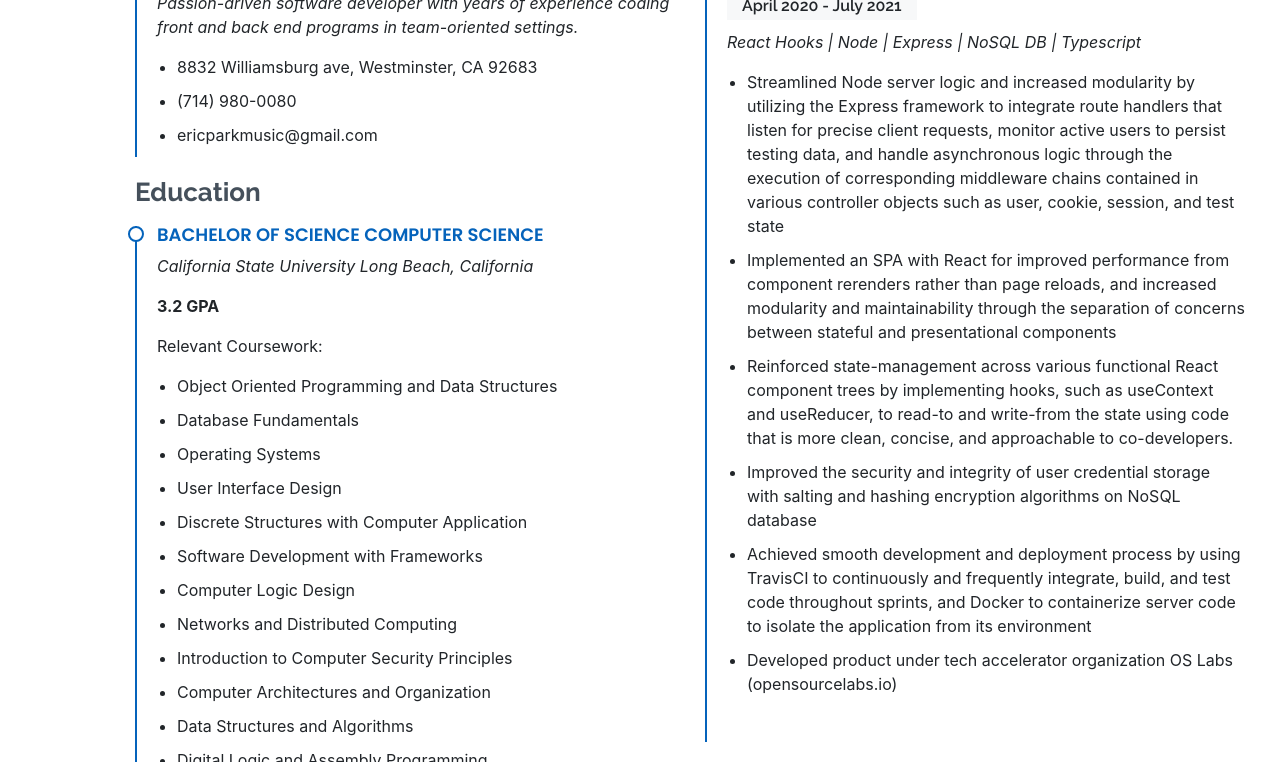
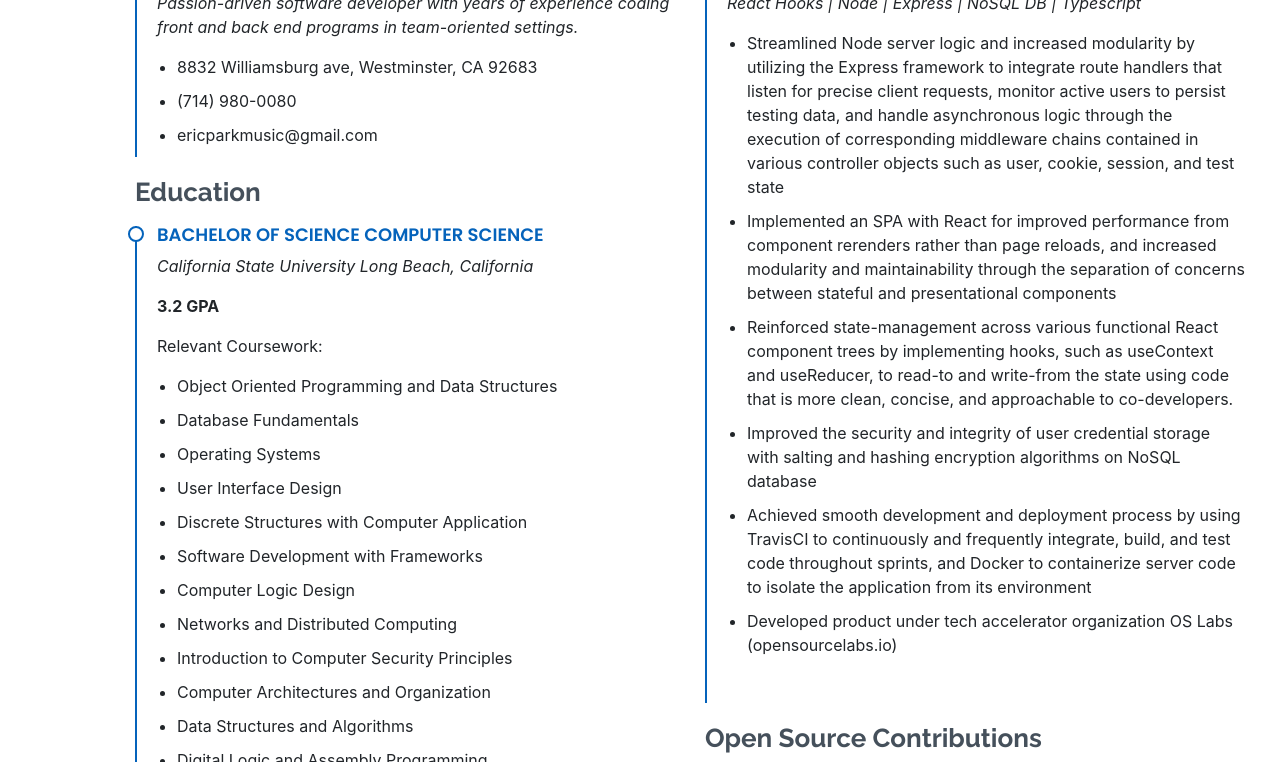
Before and after one commit to ericgpark/Eric-Park-Website, a website with bundled scripts: page index.html in a window 1280 px wide. Shown: the part 2560-3322 px from the top of the page. Built offline with nearby package versions, Linux system fonts and the light colour scheme.

Commit message:
Change resume info

```diff
--- a/index.html
+++ b/index.html
@@ -279,7 +279,6 @@
             <h3 class="resume-title">Experience</h3>
             <div class="resume-item">
               <h4><a target="_blank" href="https://github.com/open-source-labs/spearmint">Spearmint <i class="icofont-external-link"></i></a></h4>
-              <h5>April 2020 - July 2021</h5>
               <p><em>React Hooks | Node | Express | NoSQL DB | Typescript</em></p>
               <ul>
                 <li>Streamlined Node server logic and increased modularity by utilizing the Express framework to integrate route handlers that listen for precise client requests, monitor active users to persist testing data, and handle asynchronous logic through the execution of corresponding middleware chains contained in various controller objects such as user, cookie, session, and test state</li>
```
